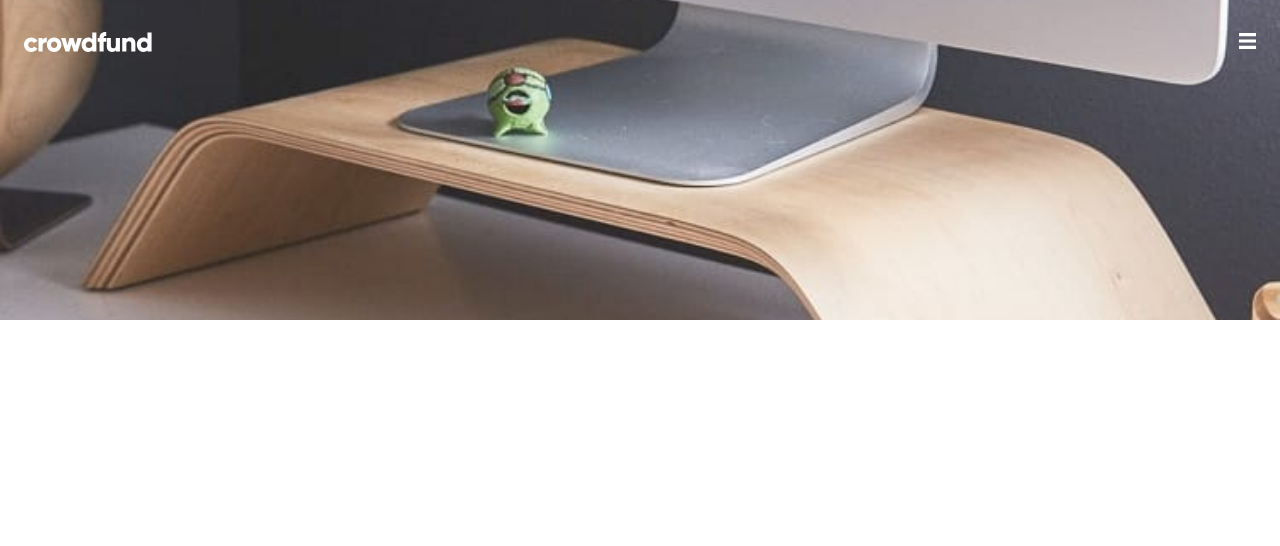
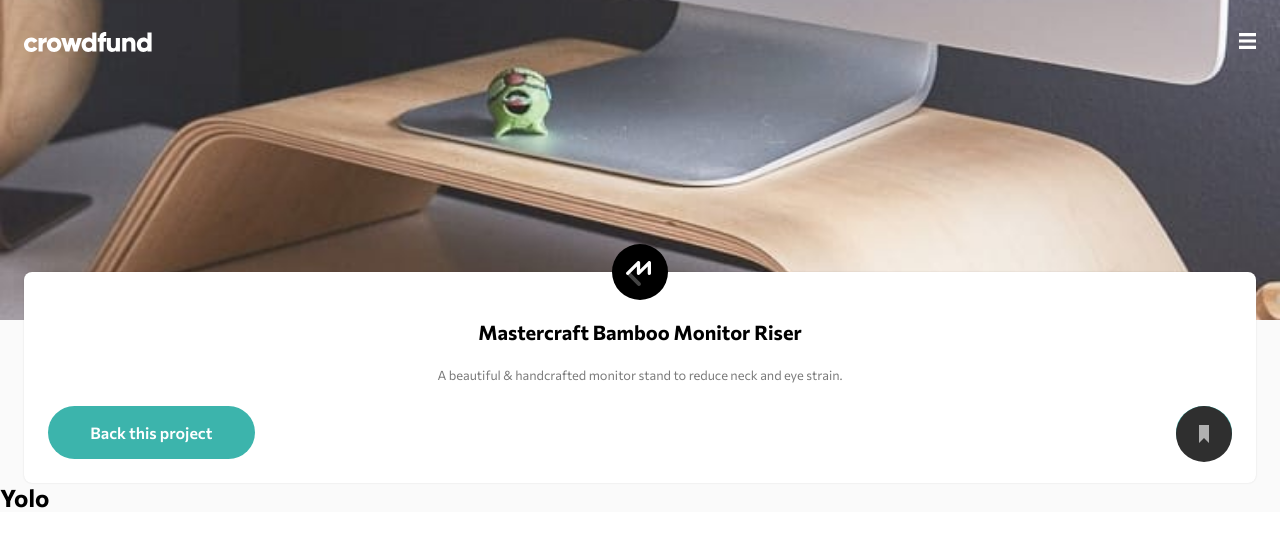
Before and after one commit to sahand-masoleh/fem-24-crowdfunding-product-page, a Svelte app: page / in a window 1280 px wide. Shown: the top 546 px of the page. Built offline with nearby package versions, Linux system fonts and the light colour scheme.

Commit message:
bookmark

```diff
--- a/src/App.svelte
+++ b/src/App.svelte
@@ -2,8 +2,10 @@
   import './styles/App.scss'
 
   import Nav from "./lib/Nav.svelte";
+  import Main from './lib/Main.svelte';
 </script>
 
 <div>
   <Nav />
+  <Main />
 </div>
--- /dev/null
+++ b/src/lib/Main.svelte
@@ -0,0 +1,13 @@
+<script>
+    // @ts-nocheck
+    import '../styles/Main.scss'
+
+    import Main__Intro from "./Main__Intro.svelte";
+    import Main__Stats from './Main__stats.svelte';
+</script>
+
+<main class="main">
+    <Main__Intro />
+    <Main__Stats />
+    <section class="main__pledge"></section>
+</main>
--- /dev/null
+++ b/src/lib/Main__Intro.svelte
@@ -0,0 +1,24 @@
+<script>
+    // @ts-nocheck
+    import logo from "../assets/images/logo-mastercraft.svg"
+    import bookmarkIcon from '../assets/images/icon-bookmark.svg'
+    import bookmarkDoneIcon from '../assets/images/icon-bookmark-done.svg'
+
+    let isBookmarked = false;
+
+    function bookmark(){
+        isBookmarked = isBookmarked ? false : true
+    }
+</script>
+
+<section class="main__intro card">
+    <img src={logo} alt="mastercraft logo" class="card__logo">
+    <h1 class="card__title">Mastercraft Bamboo Monitor Riser</h1>
+    <p class="card__text">A beautiful & handcrafted monitor stand to reduce neck and eye strain.</p>
+    <div class="card__container">
+        <button class="main__back button">Back this project</button>
+        <button class="main__bookmark button" on:click={bookmark}>
+                <img src={isBookmarked ? bookmarkDoneIcon : bookmarkIcon} alt="">
+        </button>
+    </div>
+</section>
--- /dev/null
+++ b/src/lib/Main__stats.svelte
@@ -0,0 +1,5 @@
+<script>
+
+</script>
+
+<h2>Yolo</h2>
--- /dev/null
+++ b/src/styles/Main.scss
@@ -0,0 +1,17 @@
+.main {
+	position: relative;
+	background-color: #00000005;
+
+	&__intro {
+		position: relative;
+		margin-top: -3rem;
+		padding-top: 3rem;
+		background-color: white;
+	}
+
+	&__bookmark {
+		aspect-ratio: 1;
+		border-radius: 50%;
+		padding: 0;
+	}
+}
--- a/src/styles/_utils.scss
+++ b/src/styles/_utils.scss
@@ -8,6 +8,7 @@
 $gap-1: min(1rem, 5%);
 $gap-1-5: min(1.5rem, 7%);
 $gap-2: min(2rem, 10%);
+$gap-3: min(3rem, 15%);
 $gap-5: min(5rem, 20%);
 
 $rds: 0.5rem;
@@ -17,6 +18,7 @@
 $fw-6: 600;
 $fw-7: 700;
 
+$fs-xs: 0.8rem;
 $fs-s: 1rem;
 $fs-m: 1.25rem;
 $fs-l: 1.5rem;
@@ -52,3 +54,53 @@
 		background-image: linear-gradient(to bottom, #00000099, transparent);
 	}
 }
+
+.card {
+	@include flex(column, center, center);
+	gap: 1.2rem;
+	margin: 0 $gap-1-5;
+	padding: $gap-1-5;
+	text-align: center;
+	box-shadow: 0 0 2px 0 #00000020;
+	border-radius: $rds;
+	position: relative;
+
+	&__logo {
+		position: absolute;
+		top: 0;
+		transform: translateY(-50%);
+	}
+
+	&__title {
+		font-size: $fs-m;
+	}
+
+	&__text {
+		color: $dark-gray;
+		font-size: $fs-xs;
+		line-height: 1.5rem;
+	}
+
+	&__container {
+		width: 100%;
+		height: 5ch;
+		height: max-content;
+		@include flex(row, space-between, center);
+	}
+}
+
+.button {
+	background-color: $moderate-cyan;
+	border: none;
+	height: 5ch;
+	padding: 0 4ch;
+	color: white;
+	font-size: $fs-s;
+	font-weight: $fw-6;
+	border-radius: 50px;
+	cursor: pointer;
+
+	&:hover {
+		background-color: $dark-cyan;
+	}
+}
```
Also changed, not shown: src/assets/images/icon-bookmark-done.svg (added).
